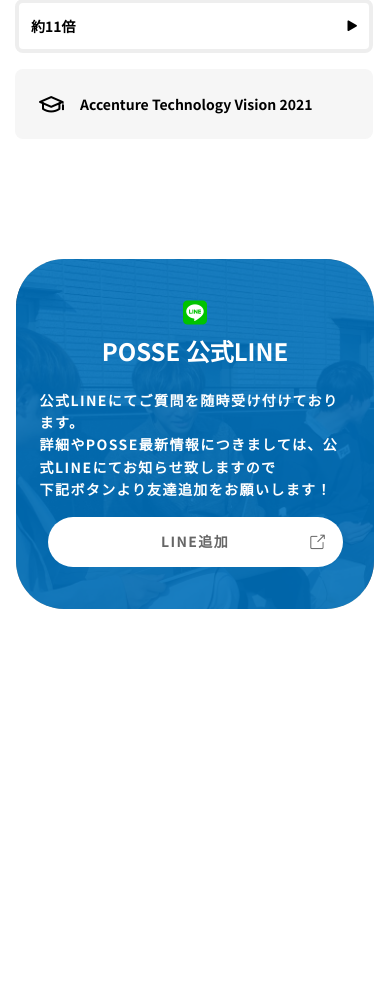
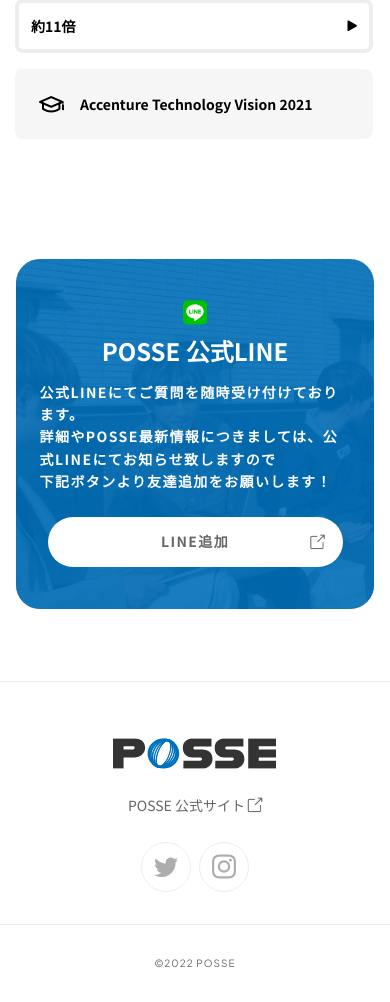
Before and after one commit to posse-ap/gen3.0-tacomeet, a PHP site: page /quiz in a window 390 px wide. Shown: the part 4610-5612 px from the top of the page. Before the commit the page ends 5219 px from the top, so only its background shows below. Run offline with PHP 8.4, Linux system fonts and the light colour scheme; some web fonts are replaced.

Commit message:
feat: footer

```diff
--- a/quiz/index.html
+++ b/quiz/index.html
@@ -272,6 +272,30 @@
         ></a>
       </div>
     </section>
-    <footer class="l-footer p-footer"></footer>
+    <footer class="l-footer p-footer">
+      <div class="p-footer__upper">
+        <picture class="p-footer__logo">
+          <img src="../assets/img/logo.svg" alt="logo" />
+        </picture>
+        <div class="p-footer__website-link">
+          POSSE 公式サイト <i class="u-icon__link"></i>
+        </div>
+        <ul class="p-sns p-footer__sns">
+          <li class="p-sns__item">
+            <a href="#" class="p-sns__item__link"
+              ><i class="u-icon__twitter"></i
+            ></a>
+          </li>
+          <li class="p-sns__item">
+            <a href="#" class="p-sns__item__link"
+              ><i class="u-icon__instagram"></i
+            ></a>
+          </li>
+        </ul>
+      </div>
+      <div class="p-footer__lower">
+        <div class="p-footer__copy u-en">©︎2022 POSSE</div>
+      </div>
+    </footer>
   </body>
 </html>
--- a/sass/common.css
+++ b/sass/common.css
@@ -82,6 +82,24 @@ i,
   }
 }
 
+.p-sns {
+  display: flex;
+  align-items: center;
+  justify-content: space-between;
+  gap: 16px;
+}
+.p-sns__item {
+  display: flex;
+  align-items: center;
+  justify-content: center;
+  width: 50px;
+  height: 50px;
+  border-radius: 25px;
+  border: 1px solid #eeeeee;
+  font-size: 24px;
+  color: #adadad;
+}
+
 .p-header {
   display: flex;
   justify-content: space-between;
@@ -122,16 +140,23 @@ i,
   display: flex;
   flex-direction: column;
   align-items: center;
-  gap: 24px;
-  margin: 56px 0 32px;
+  padding: 56px 0 48px;
   border-top: 1px solid #eeeeee;
 }
+@media (max-width: 767px) {
+  .p-footer__upper {
+    padding-bottom: 32px;
+  }
+}
 .p-footer__lower {
-  display: flex;
-  align-items: center;
-  justify-content: center;
-  margin: 32px 0;
+  padding: 36px 0 32px;
+  text-align: center;
   border-top: 1px solid #eeeeee;
+}
+@media (max-width: 767px) {
+  .p-footer__lower {
+    padding: 32px 0;
+  }
 }
 .p-footer__logo {
   width: 202px;
@@ -146,9 +171,23 @@ i,
   color: #666666;
   font-size: 14px;
   font-weight: 400;
+  line-height: 1.8;
+}
+.p-footer__sns {
+  gap: 8px;
+  margin-top: 32px;
+}
+@media (max-width: 767px) {
+  .p-footer__sns {
+    margin-top: 24px;
+  }
 }
 .p-footer__copy {
   color: #666666;
+  font-weight: 400;
+  font-size: 10px;
+  line-height: 13px;
+  letter-spacing: 0.1em;
 }
 
 .p-line {
@@ -164,6 +203,7 @@ i,
   .p-line {
     margin: 0 4% 72px;
     padding: 42px 24px;
+    border-radius: 24px;
   }
 }
 .p-line::before {
@@ -179,7 +219,6 @@ i,
   position: relative;
   display: flex;
   flex-direction: column;
-  gap: 16px;
 }
 .p-line__title {
   display: flex;
@@ -200,6 +239,7 @@ i,
   color: #fff;
 }
 .p-line__content {
+  margin-top: 16px;
   text-align: center;
   color: #fff;
   font-size: 14px;
@@ -208,6 +248,7 @@ i,
 }
 @media (max-width: 767px) {
   .p-line__content {
+    margin-top: 8px;
     text-align: left;
   }
 }
@@ -218,7 +259,7 @@ i,
   align-items: center;
   width: 320px;
   height: 50px;
-  margin: 0 auto;
+  margin: 24px auto 0;
   border-radius: 98px;
   background-color: #fff;
   color: #666666;
@@ -376,7 +417,6 @@ i,
   justify-content: space-between;
   gap: 24px;
   font-size: 18px;
-  line-height: 1.8;
 }
 @media (max-width: 767px) {
   .p-quiz-main__answer__choice-list {
@@ -411,7 +451,7 @@ i,
   text-align: left;
   font-size: 18px;
   font-weight: bold;
-  line-height: 30px;
+  line-height: 1.8;
 }
 @media (max-width: 767px) {
   .p-quiz-main__answer__choice-item__text {
@@ -474,22 +514,4 @@ i,
 }
 .u-icon__twitter:before {
   content: "\ea96";
-}
-
-.p-sns {
-  display: flex;
-  align-items: center;
-  justify-content: space-between;
-  gap: 16px;
-}
-.p-sns__item {
-  display: flex;
-  align-items: center;
-  justify-content: center;
-  width: 50px;
-  height: 50px;
-  border-radius: 25px;
-  border: 1px solid #eeeeee;
-  font-size: 24px;
-  color: #adadad;
 }/*# sourceMappingURL=common.css.map */
--- a/sass/common.scss
+++ b/sass/common.scss
@@ -9,6 +9,8 @@
 @use "layout/l-main";
 
 // project
+@use "object/project/p-sns";
+
 @use "object/project/p-header";
 @use "object/project/p-footer";
 @use "object/project/p-line";
@@ -19,4 +21,3 @@
 // utility
 @use "object/utility/u-font";
 @use "object/utility/u-icon";
-@use "object/project/p-sns";
--- a/sass/object/project/_p-footer.scss
+++ b/sass/object/project/_p-footer.scss
@@ -0,0 +1,62 @@
+@use "../../foundation/variables" as *;
+@use "../../foundation/mixin" as *;
+
+.p-footer {
+  &__upper {
+    display: flex;
+    flex-direction: column;
+    align-items: center;
+    padding: 56px 0 48px;
+
+    border-top: 1px solid $color-gray-light;
+
+    @include mobile {
+      padding-bottom: 32px;
+    }
+  }
+
+  &__lower {
+    padding: 36px 0 32px;
+    text-align: center;
+    border-top: 1px solid $color-gray-light;
+
+    @include mobile {
+      padding: 32px 0;
+    }
+  }
+
+  &__logo {
+    width: 202px;
+
+    @include mobile {
+      width: 164px;
+    }
+  }
+
+  &__website-link {
+    margin-top: 24px;
+
+    color: $color-gray-dark;
+    font-size: 14px;
+    font-weight: 400;
+    line-height: 1.8;
+  }
+
+  &__sns {
+    gap: 8px;
+
+    margin-top: 32px;
+
+    @include mobile {
+      margin-top: 24px;
+    }
+  }
+
+  &__copy {
+    color: $color-gray-dark;
+    font-weight: 400;
+    font-size: 10px;
+    line-height: 13px;
+    letter-spacing: 0.1em;
+  }
+}
--- a/sass/object/project/_p-line.scss
+++ b/sass/object/project/_p-line.scss
@@ -15,6 +15,8 @@
   @include mobile {
     margin: 0 4% 72px;
     padding: 42px 24px;
+
+    border-radius: 24px;
   }
 
   &::before {
@@ -34,7 +36,6 @@
     display: flex;
     flex-direction: column;
     // justify-content: center;
-    gap: 16px;
   }
 
   &__title {
@@ -59,6 +60,7 @@
   }
 
   &__content {
+    margin-top: 16px;
     text-align: center;
 
     color: $color-light;
@@ -67,6 +69,7 @@
     letter-spacing: 0.1em;
 
     @include mobile {
+      margin-top: 8px;
       text-align: left;
     }
   }
@@ -80,7 +83,7 @@
     width: 320px;
     height: 50px;
 
-    margin: 0 auto;
+    margin: 24px auto 0;
 
     border-radius: 98px;
     background-color: $color-light;
--- /dev/null
+++ b/sass/object/project/_p-quiz-main.scss
@@ -0,0 +1,195 @@
+@use "../../foundation/variables" as *;
+@use "../../foundation/mixin" as *;
+
+.p-quiz-main {
+  display: flex;
+  flex-direction: column;
+  gap: 120px;
+
+  padding: 120px 228px 140px;
+
+  @include mobile {
+    gap: 80px;
+
+    padding: 48px 17px 120px 15px;
+  }
+
+  &__content {
+    display: flex;
+    flex-direction: column;
+    gap: 64px;
+
+    @include mobile {
+      gap: 24px;
+    }
+  }
+  &__image {
+    display: inline-block;
+    padding: 0 133px;
+
+    @include mobile {
+      width: 343px;
+      padding: 0;
+    }
+  }
+  &__question {
+    display: flex;
+    flex-direction: column;
+    gap: 24px;
+
+    @include mobile {
+      gap: 16px;
+    }
+
+    &__id {
+      align-self: flex-start;
+
+      display: inline-block;
+      padding: 8px 16px;
+
+      border-radius: 8px;
+
+      color: $color-light;
+      font-size: 36px;
+      background-color: $color-primary;
+      line-height: 1.5;
+      letter-spacing: 0.1em;
+
+      @include mobile {
+        font-size: 24px;
+      }
+    }
+
+    &__text {
+      color: $color-dark;
+      font-size: 36px;
+      line-height: 1.5;
+      text-align: justify;
+
+      @include mobile {
+        font-size: 18px;
+        line-height: 1.8;
+      }
+    }
+  }
+
+  &__answer {
+    display: flex;
+    flex-direction: column;
+    gap: 16px;
+
+    @include mobile {
+      margin-top: 6px;
+    }
+    &__id {
+      display: inline-block;
+      align-self: flex-start;
+
+      padding: 8px 16px;
+      border-radius: 8px;
+
+      font-size: 36px;
+      background-color: $color-red;
+      color: $color-light;
+      line-height: 1.5;
+
+      @include mobile {
+        font-size: 24px;
+      }
+    }
+
+    &__choice {
+      &-list {
+        display: flex;
+        justify-content: space-between;
+        gap: 24px;
+
+        font-size: 18px;
+
+        @include mobile {
+          flex-direction: column;
+          gap: 8px;
+        }
+      }
+
+      &-item {
+        display: flex;
+        justify-content: space-between;
+        align-items: center;
+
+        width: 100%;
+        padding: 19px; // 24px - 5px
+
+        vertical-align: top;
+        box-sizing: border-box;
+        border-radius: 8px;
+        border: 5px solid $color-gray-light;
+        background-color: $color-light;
+
+        @include mobile {
+          border: 4px solid $color-gray-light;
+          padding: 12px; // 16px - 4px
+        }
+
+        &:hover {
+          cursor: pointer;
+        }
+
+        &__text {
+          display: inline-block;
+          width: 240px;
+
+          text-align: left;
+          font-size: 18px;
+          font-weight: bold;
+          line-height: 1.8;
+
+          @include mobile {
+            font-size: 14px;
+            line-height: 1.6;
+          }
+        }
+
+        & i {
+          font-size: 15px;
+
+          @include mobile {
+            font-size: 12px;
+          }
+        }
+      }
+    }
+
+    &__reference {
+      display: flex;
+      align-items: center;
+      gap: 16px;
+
+      padding: 24px;
+      background-color: #f6f6f6;
+
+      border-radius: 8px;
+
+      @include mobile {
+        // justify-content: space-between;
+      }
+
+      &__text {
+        font-size: 18px;
+        line-height: 1.8;
+
+        @include mobile {
+          width: 255px;
+
+          font-size: 14px;
+          line-height: 1.6;
+          text-align: justify;
+        }
+      }
+
+      & i {
+        font-size: 17px;
+      }
+    }
+  }
+}
```
Also changed, not shown: 1 other file.
